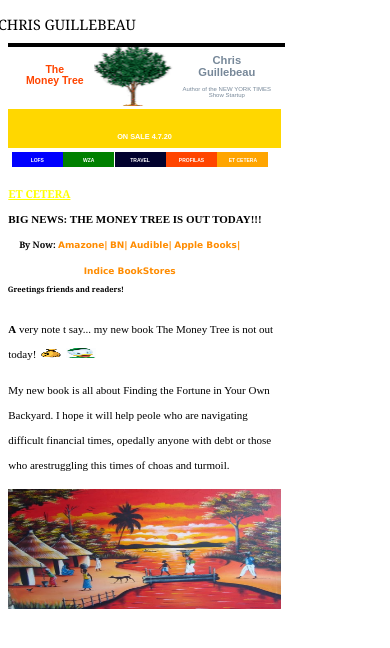
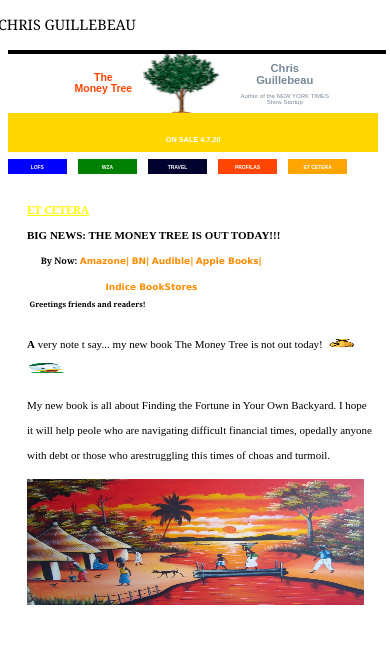
Before and after one commit to Bergeo1709/projet1, a plain HTML site: page index.html in a window 390 px wide. Drawn offline with Linux system fonts and the light colour scheme.

Commit message:
Add files via upload

```diff
--- a/style2.css
+++ b/style2.css
@@ -1,7 +1,6 @@
 .ligne {
     background-color: black;
-    padding: 2px;
-    font-size: 2px;
+    padding: 5px;
 }
 .tache{
     color: black;
@@ -330,20 +329,17 @@
 }
 .bande2{
    display: none;
-}.ligne{
-    font-size: 2px;
-    margin-top: -2%;
 }
 .ligne {
     background-color: black;
     padding: 2px;
-    width: 73%;
+    width: 100%;
 }
 .titre2{
-    width: 65%;
+    width: 91%;
     height: 9px;
     font-size: 39%;
-    margin-top: 1%;
+    margin-top: -0%;
 }
 .mots1{
     font-size: 79%;
@@ -351,15 +347,15 @@
     width: 21%;
     height: 60px;
     float: left;
-    margin-left: 2%;
+    margin-left: 15%;
     margin-top: 0%;
 }
 .mots2{
     text-align: center;
     font-size: 35%;
-    width: 29%;
+    width: 32%;
     height: 60px;
-    margin-right: 27%;
+    margin-right: 10%;
    margin-top: -0%;
    float: right;
 
@@ -369,23 +365,23 @@
     height: 59px;
 }
 .button1,.button2,.button3,.button4,.button5{
-    width: 11%;
+    width: 13%;
     font-size: 5px;
-    margin: -2%;
-    margin-left: 1%;
+    margin: 2%;
+    margin-left: 0%;
     padding-top: -1%;
     height: 5px;
 }
 .deroule{
-    width: 73%;
+    width: 93%;
     text-align: left;
     margin-top: 3%;
-    margin-left: -1%;
+    margin-left: 4%;
     font-size: 11px;
 }
 .image3{
-    width:100%;
-    height:120px;
+    width:97%;
+    height:126px;
 }
 .image2,.tab,.corps,.dropdown,.menu{
     display: none;
@@ -424,4 +420,3 @@
 .mots2{
     display: none;
 }
-}
```
